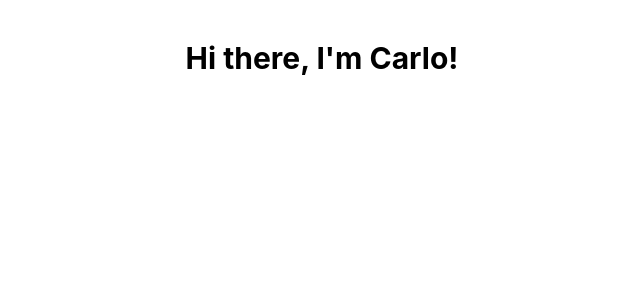
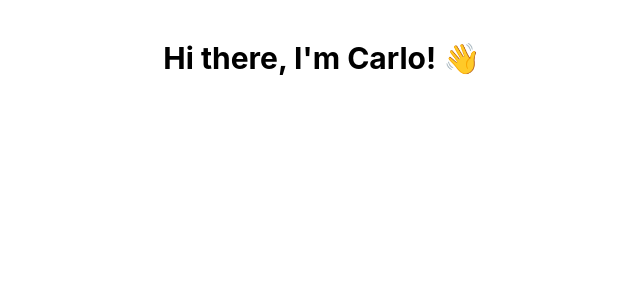
Before and after one commit to bottarocarlo/bottarocarlo, a Next.js app: page /bottarocarlo.github.io/ in a window 1280 px wide. Shown: the top 300 px of the page, without its empty margins (318-958 px from the left). Built offline with nearby package versions, Linux system fonts and the light colour scheme.

Commit message:
Update index.js

```diff
--- a/pages/index.js
+++ b/pages/index.js
@@ -4,7 +4,7 @@ import styles from "../styles/Home.module.css";
 export default function Home() {
   return (
     <div>
-      <h1 className="text-3xl  font-bold text-center py-10">Hi there, I'm Carlo! </h1>
+      <h1 className="text-3xl  font-bold text-center py-10">Hi there, I&apos;m Carlo! 👋 </h1>
     </div>
   );
 }
```
